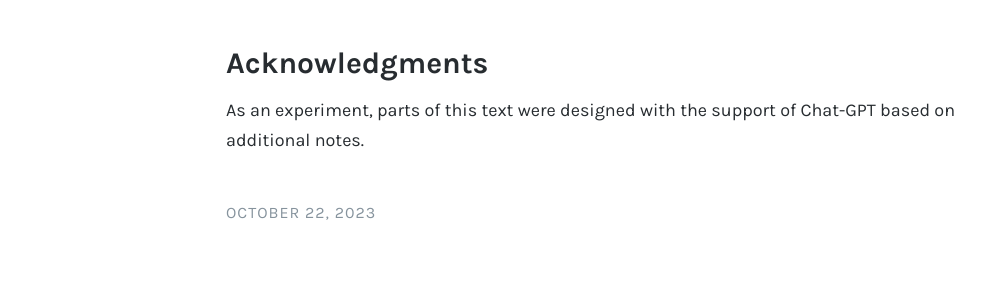
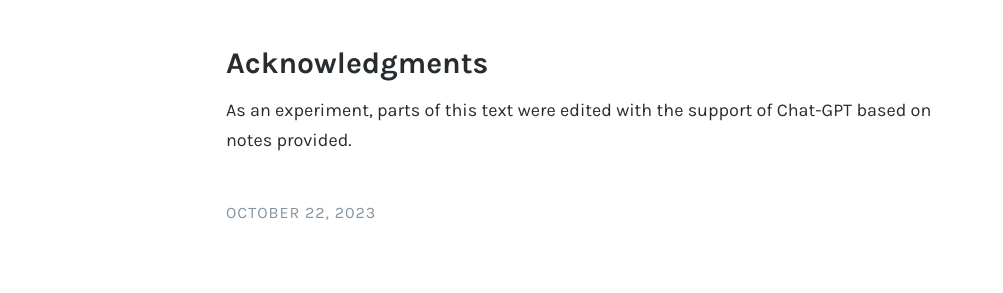
Before and after one commit to franciscomcm/franciscomcm.github.io, a Jekyll site: the page built from blog/team-work.md, in a window 1280 px wide and 900 px high, scrolled down 4144 px. Shown: the part 396-689 px from the top of the window, without its empty margins (39-1042 px from the left). Built offline with Jekyll 4.4.1, drawn with Linux system fonts in a browser that asks for light colours.

Commit message:
minor adjustings

```diff
--- a/blog/team-work.md
+++ b/blog/team-work.md
@@ -65,4 +65,4 @@ Have a great day!
 
 ### Acknowledgments
 
-As an experiment, parts of this text were designed with the support of Chat-GPT based on additional notes.
+As an experiment, parts of this text were edited with the support of Chat-GPT based on notes provided.
```
Also changed, not shown: blog/unit-testing.md (+1 -1 lines).
